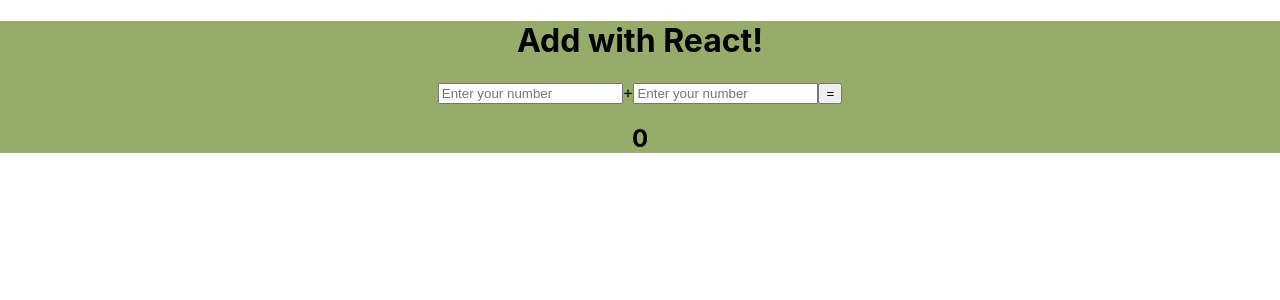
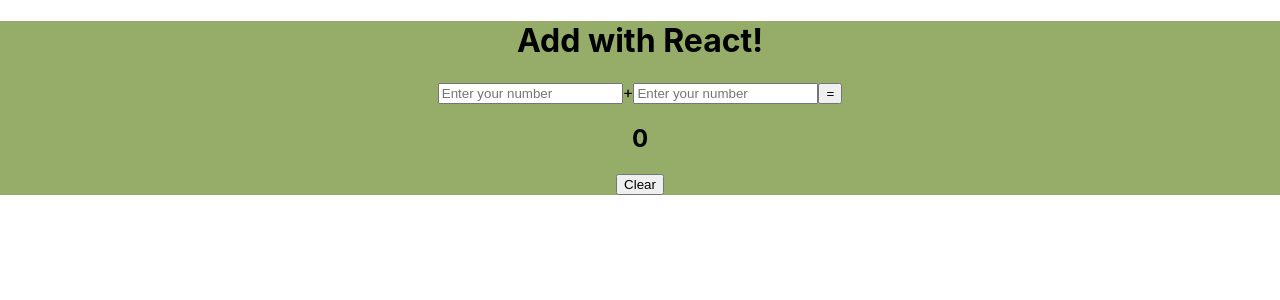
Before and after one commit to monicaleep/basic-react-calc, a React (Create React App) app: page / in a window 1280 px wide. Shown: the top 300 px of the page. Built offline with nearby package versions, Linux system fonts and the light colour scheme.

Commit message:
add clear button

```diff
--- a/src/components/Calculator.jsx
+++ b/src/components/Calculator.jsx
@@ -17,6 +17,12 @@
       setColor(`rgb(${red},${green},${blue})`)
     },[])
 
+    const handleClear = () =>{
+      setNum1()
+      setNum2()
+      setResult()
+    }
+
 
 
     const makeResult = () =>{
@@ -34,6 +40,7 @@
               <button onClick={() =>makeResult()}>=</button>
               <Output value={result}/>
             </div>
+            <button onClick={handleClear}>Clear</button>
           </div>
 
         )
```
